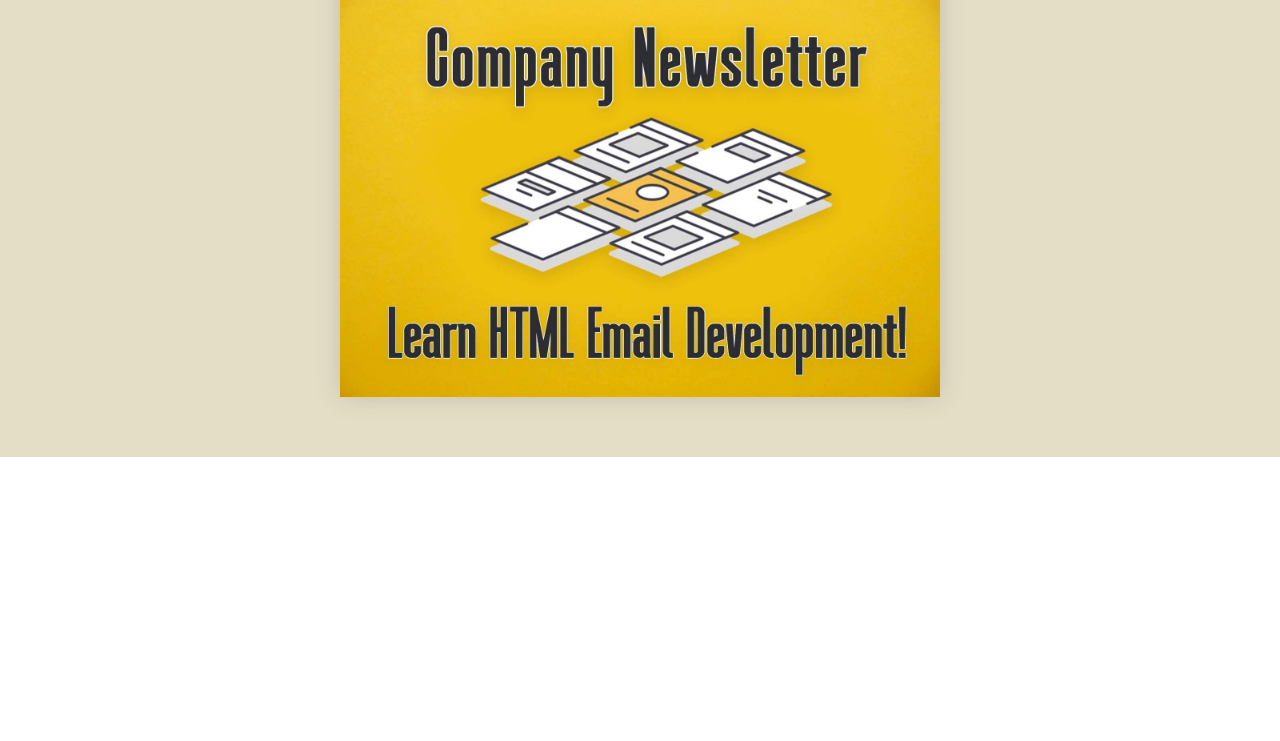
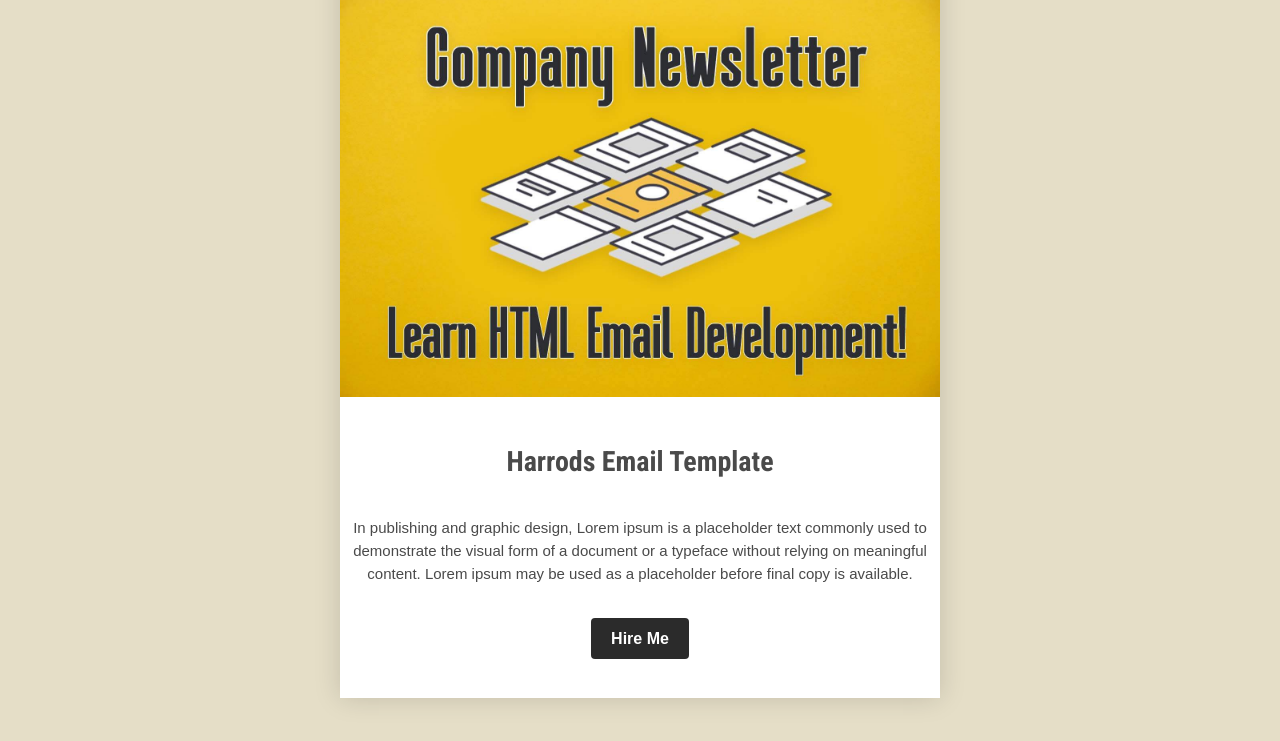
Before and after one commit to Ihsaan700/email-template, a plain HTML site: page index.html in a window 1280 px wide. Shown: the part 99-840 px from the top of the page. Before the commit the page ends 800 px from the top, so only its background shows below. Drawn offline with Linux system fonts and the light colour scheme.

Commit message:
banner, title and button

```diff
--- a/index.html
+++ b/index.html
@@ -31,7 +31,8 @@
 		background-color: #ffffff;
 		font-family: sans-serif;
 		color: #4a4a4a;
-		box-shadow: 0 0 25px rgba(0, 0, 0, .15)
+		box-shadow: 0 0 25px rgba(0, 0, 0, .15);
+		text-align: center;
 	}
 	.logo {
 		padding: 0 22px 10px;
@@ -51,6 +52,18 @@
 		max-width: 300px;
 		display: inline-block;
 		vertical-align: top;
+	}
+	h3 {
+		font-family: 'Roboto condensed';
+		font-size: 28px;
+	}
+	.button {
+		background-color: #2b2b2b;
+		color: #fff;
+		text-decoration: none;
+		padding: 12px 20px;
+		font-weight: bold;
+		border-radius: 4px;
 	}
 
 
@@ -110,7 +123,21 @@
 				</td>
 			</tr>
 <!-- TITLE, TEXT & BUTTON -->
+			<tr>
+				<td style="padding: 20px 5px 50px;">
+					<table width="100%">
 
+						<tr>
+							<td>
+								<h3>Harrods Email Template</h3>
+								<p style="line-height: 23px; font-size: 15px; padding: 10px 0 30px;">In publishing and graphic design, Lorem ipsum is a placeholder text commonly used to demonstrate the visual form of a document or a typeface without relying on meaningful content. Lorem ipsum may be used as a placeholder before final copy is available.</p>
+								<a href="#" class="button">Hire Me</a>
+							</td>
+						</tr>
+
+					</table>
+				</td>
+			</tr>
 <!-- BORDER -->
 
 <!-- THREE COLUMN SECTION -->
```
